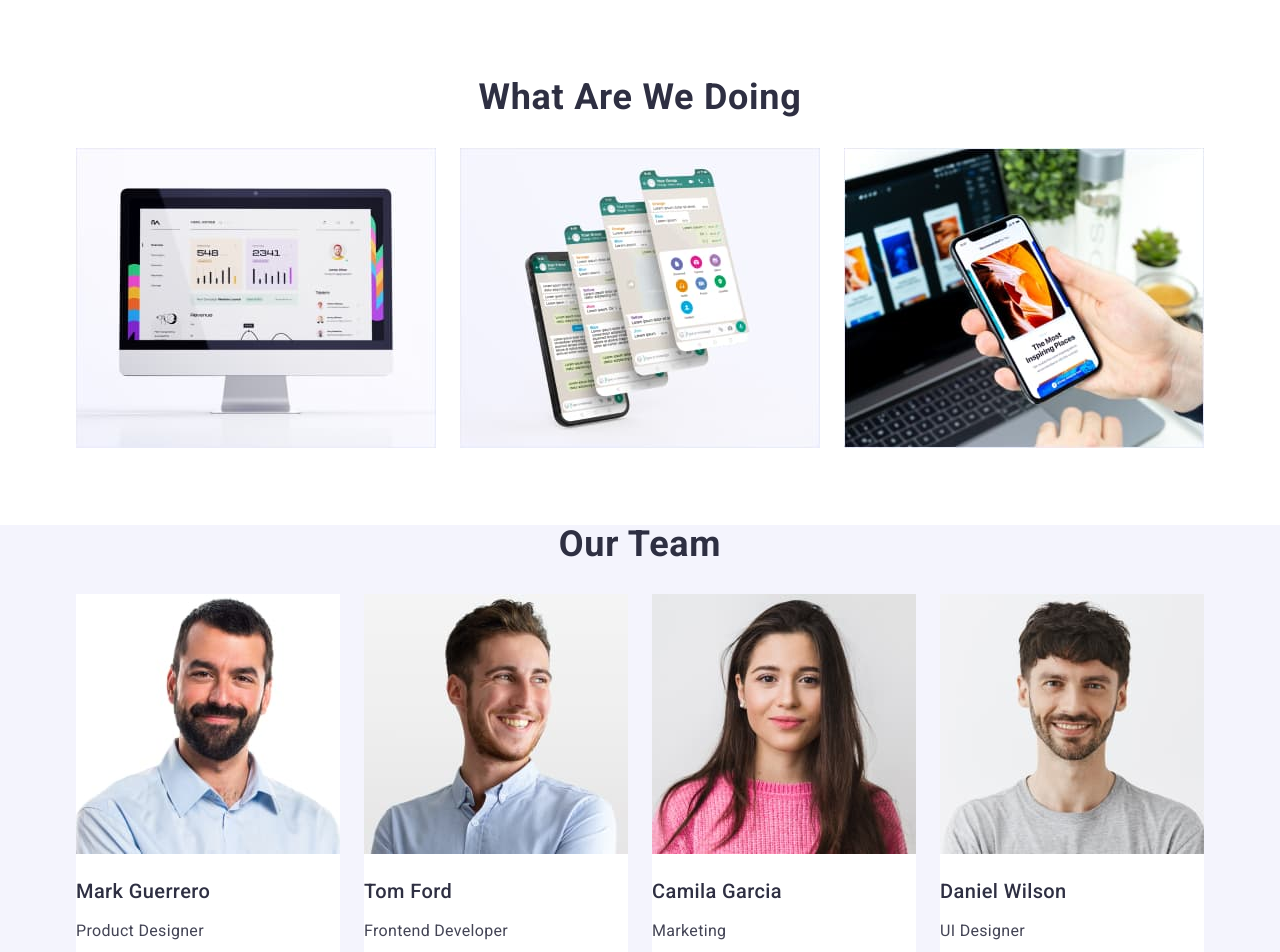
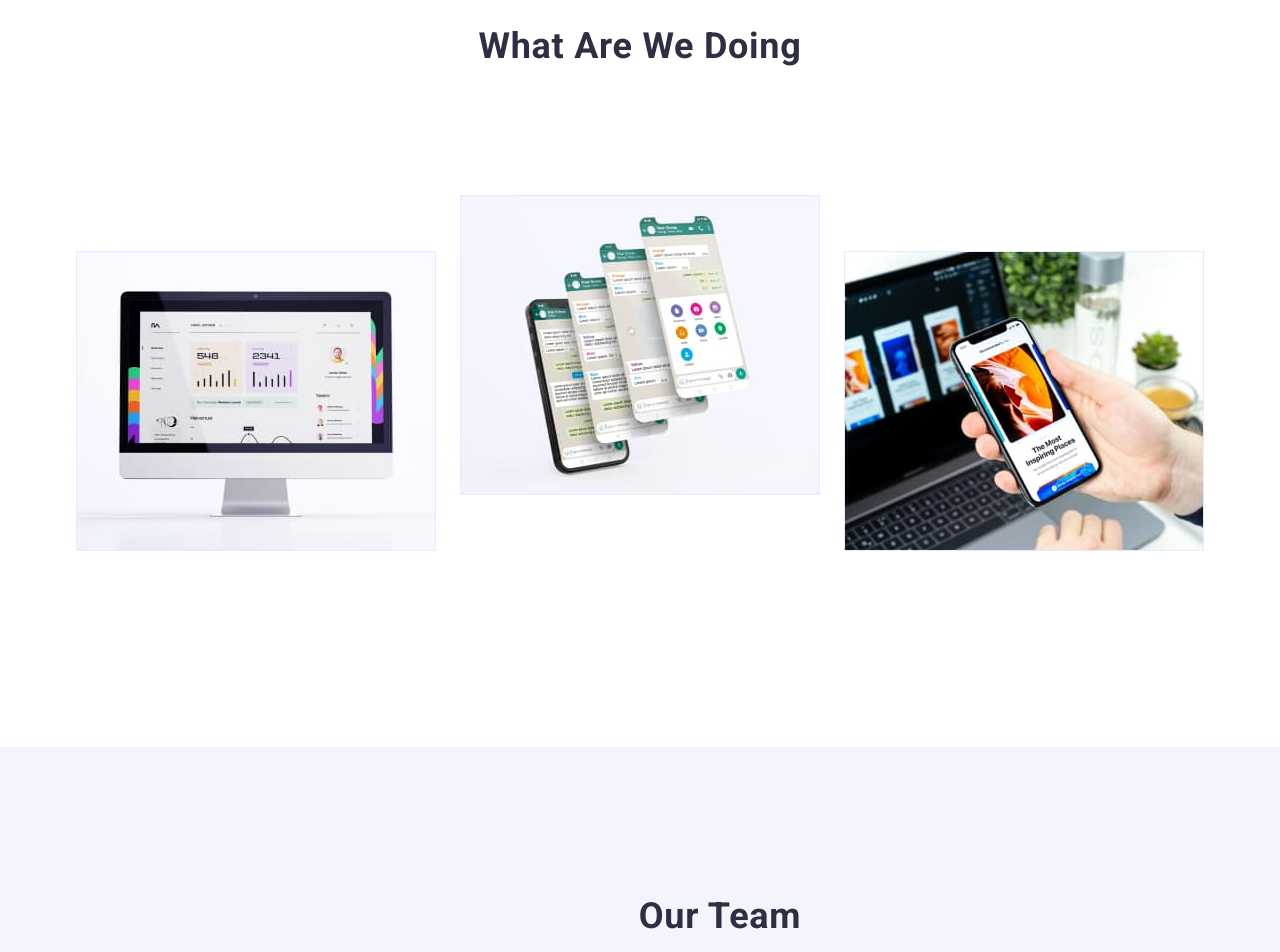
Before and after one commit to AIMEE505/goit-markup-hw-03, a plain HTML site: page index.html in a window 1280 px wide. Shown: the part 1240-2192 px from the top of the page. Drawn offline with Linux system fonts and the light colour scheme; files that its build step writes are made by us from their sources.

Commit message:
index finish

```diff
--- a/css/styles.css
+++ b/css/styles.css
@@ -30,6 +30,8 @@
     text-transform: uppercase;
     color: #4d5ae5;
     margin-right: 76px;
+    display: inline-block;
+    margin-bottom: 16px;
 }
 
 .link{
@@ -180,10 +182,12 @@ margin-bottom: 72px;
     letter-spacing: 0.02em;
     text-transform: capitalize;
     color: #2e2f42;
+    margin-bottom: 72px;
 }
 
 .section-four{
     background-color: #F4F4FD;
+    padding: 120px;
 }
 .section-four-title{    font-size: 36px;
     line-height: 1.11;
@@ -191,8 +195,47 @@ margin-bottom: 72px;
     letter-spacing: 0.02em;
     text-transform: capitalize;
     color: #2e2f42;
+    margin-bottom: 72px;
 
 }
+
+.section-four-list{
+    display: flex;
+    gap: 24px;
+align-items: center;
+}
+
+.listli{
+    background-color: #ffffff;
+    flex-basis: ((100% - 3 * 24px) / 4);
+    border-radius: 0px 0px 4px 4px;
+    display: inline-flex;
+    padding-bottom: 32px;
+    flex-direction: column;
+    justify-content: center;
+    align-items: center;
+    gap: 32px;
+}
+
+.container-list {
+    padding: 32px 0;
+
+}
+
+.sfour {
+    background-color: #FFFFFFFF;
+    text-align: center;
+    font-family: Roboto;
+font-size: 20px;
+font-style: normal;
+font-weight: 500;
+line-height: 24px; /* 120% */
+letter-spacing: 0.4px;
+margin-bottom: 8px;
+
+
+}
+
 .filter{
     display: flex;
     gap: 24px;
@@ -229,11 +272,10 @@ body{
 
 }
 
-.button:focus {background-color: #404bbf }
+.button:focus {
+    background-color: #404bbf
+}
 
-.forte-points {
-
-}
 
 
 .prgf{
@@ -243,6 +285,8 @@ body{
     color: #434455;
     font-size: 16px;
 font-weight: 400;
+text-align: center;
+
 }
 
 
@@ -304,14 +348,8 @@ height: auto;
     line-height: 1.5;
     color: #F4F4FD;
     letter-spacing: 0.02em;
-    max-width: 264px;
 }
-.sfour {
-    background-color: #FFFFFFFF;
-}
-.listli{
-    background-color: #ffffff;
-}
+
 
 .section{
     padding-top: 96px;
@@ -347,3 +385,18 @@ height: auto;
 .list-forte-points {
 gap: 24px;
 }
+
+.doing {
+    padding-bottom: 120px;
+}
+
+.doing-list{
+    display: flex;
+    gap: 24px;
+}
+
+.item-doing-list{
+    padding-top: 112px;
+    padding-bottom: 0;
+    flex-basis: calc((100 - 48px) /3);
+}
--- a/index.html
+++ b/index.html
@@ -47,7 +47,7 @@
 
 <section class="forte-points">
 <div class="container">
-  <h2>titlu</h2>
+  <h2 class="visually-hidden">titlu</h2>
   <ul class="list-forte-points list">
    <li class="list-item">
     <h3 class="sii-title">Strategy</h3>
@@ -68,53 +68,71 @@
   </ul>
 </div>
   </section>
-<section>
+
+<section class="doing">
       <!--What are we doing      -->
+      <div class="container">
       <h2 class="sectioniii-title">What are we doing</h2>
-      <ul class="list">
-      <li><img src="./images/monitor.jpg" alt="monitor" width="360"/>
-    </li>
-      <li><img src="./images/phone.jpg" alt="phone" width="360"/>
+      <ul class="doing-list list">
+      <li class="item-doing-list">
+        <img src="./images/monitor.jpg" alt="monitor" width="360"/>
+    </li class="item-doing-list">
+      <li>
+        <img src="./images/phone.jpg" alt="phone" width="360"/>
       </li>
-        <li> <img src="./images/devices.jpg" alt="devices" width="360"/>
+        <li class="item-doing-list">
+          <img src="./images/devices.jpg" alt="devices" width="360"/>
         </li>
         </ul>
+      </div>
     </section>
 
     <section class="section-four">
       <!--Our Team-->
+      <div class="container">
       <h2 class="section-four-title">Our Team</h2>
 
-      <ul class="list">
+      <ul class="section-four-list list">
 <li class="listli">
       <img src="./images/mark.jpg" alt="Mark Guerrero" width="264"/>
+      <div class="container-list">
       <h3 class="sfour sii-title">Mark Guerrero</h3>
       <p class="prgf">Product Designer</p>
+    </div>
     </li>
     <li class="listli">
       <img src="./images/TomFord.jpg" alt="Tom Ford" width="264"/>
+      <div class="container-list">
       <h3 class="sfour sii-title">Tom Ford</h3>
       <p class="prgf">Frontend Developer</p>
+    </div>
     </li>
     <li class="listli">
       <img src="./images/CamilaGarcia.jpg" alt="Camila Garcia" width="264"/>
+      <div class="container-list">
       <h3 class="sfour  sii-title">Camila Garcia</h3>
       <p class="prgf">Marketing</p>
+    </div>
     </li>
       <li class="listli">
       <img src="./images/DanielWilson.jpg" alt="Daniel Wilson" width="264"/>
+      <div class="container-list">
       <h3 class="sfour sii-title">Daniel Wilson</h3>
       <p class="prgf">UI Designer</p>
+    </div>
     </li>
   </ul>
+</div>
     </section>
   </main>
    <!--subsol-->
    <footer class="footer">
+    <div class="container">
     <a class="logo link" href="./index.html">Web<span class="spanfooter">Studio</span></a>
 
 
     <p class="p-footer">Increase the flow of customers and sales for your business with digital marketing & growth solutions.</p>
+  </div>
   </footer>
 </body>
 </html>
```
